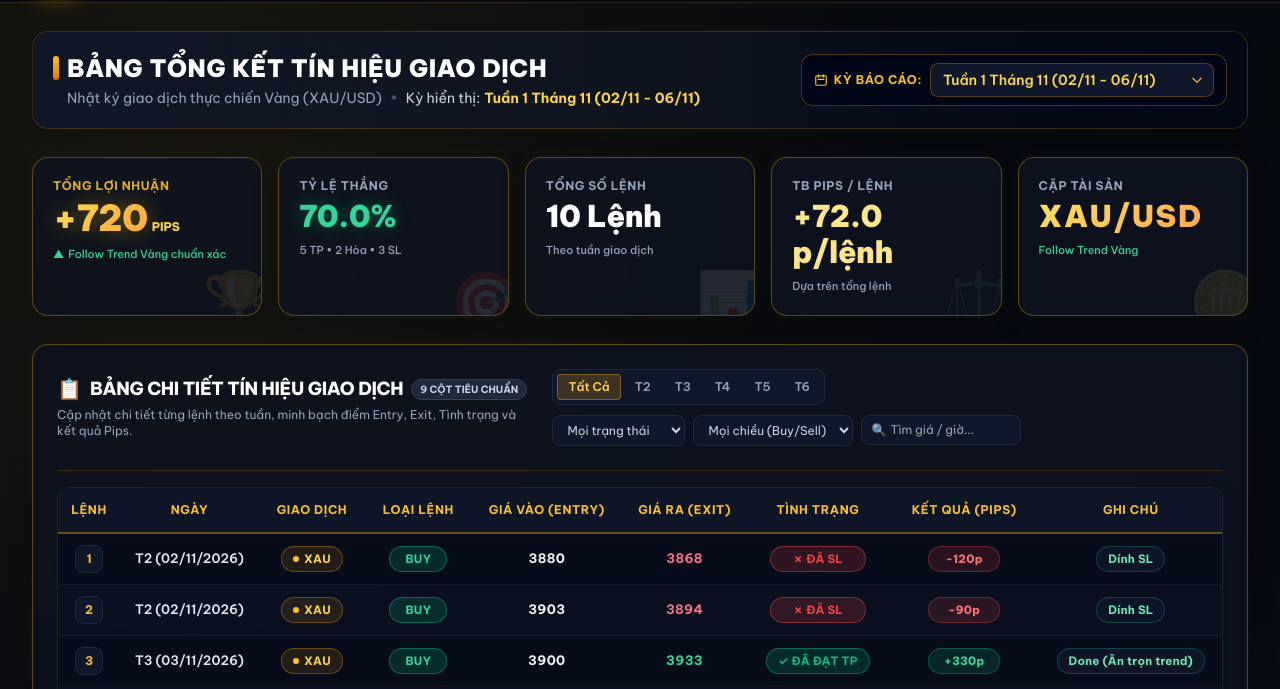
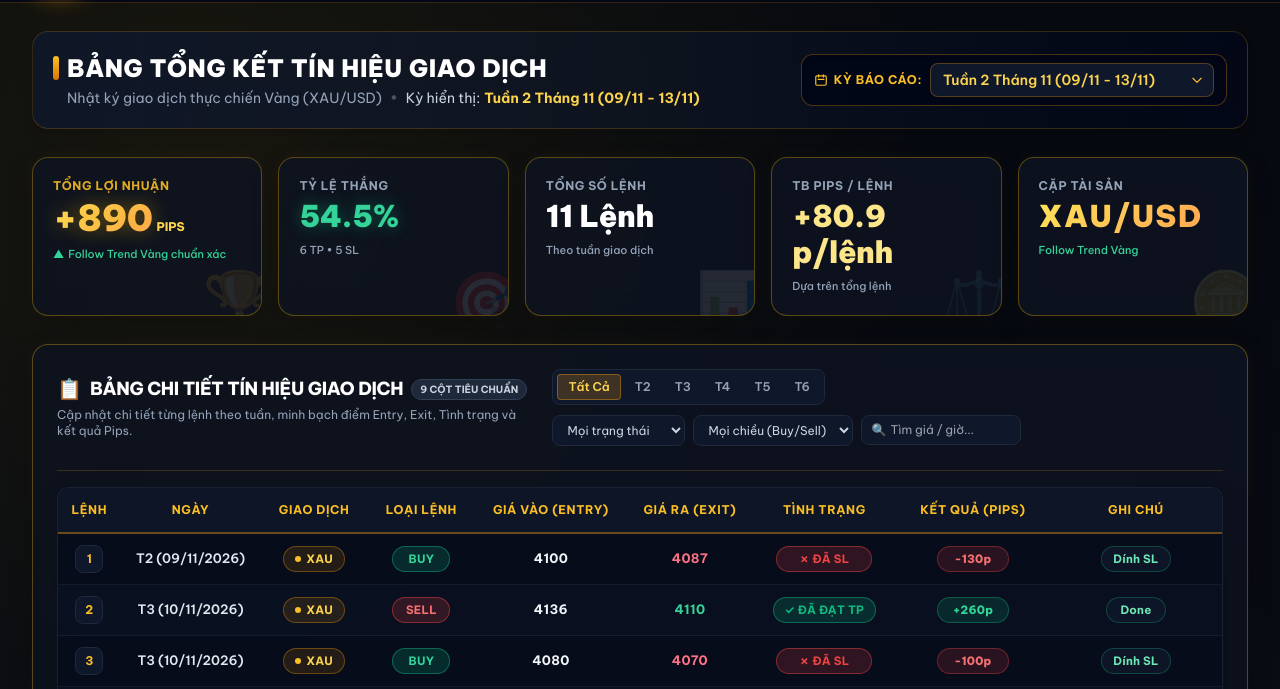
Before and after one commit to tqdung91nguyengiathieu-max/nha-ga-vang-dashboard, a plain HTML site: page index.html in a window 1280 px wide. Shown: the part 111-800 px from the top of the page. Drawn offline with nearby package versions, Linux system fonts and the light colour scheme.

Commit message:
Nhap du lieu ky Tuan 2 Thang 11 (09/11 - 13/11) dat +890 pips

```diff
--- a/app.js
+++ b/app.js
@@ -254,15 +254,33 @@ const DEFAULT_WEEKS = [
       { id: 9, day: 'T6 (06/11/2026)', date: '06/11/2026', time: '13:45', pair: 'XAU', type: 'BUY', entry: '4039', exit: '4069', status: 'ĐÃ ĐẠT TP', pips: 300, note: 'Done (Sóng lớn)', tf: 'M1' },
       { id: 10, day: 'T6 (06/11/2026)', date: '06/11/2026', time: '17:15', pair: 'XAU', type: 'SELL', entry: '4052', exit: '4044', status: 'ĐÃ ĐẠT TP', pips: 80, note: 'Done', tf: 'M1' }
     ]
+  },
+  {
+    id: 'week_2026_11_02',
+    name: 'Tuần 2 Tháng 11 (09/11 - 13/11)',
+    month: '11/2026',
+    orders: [
+      { id: 1, day: 'T2 (09/11/2026)', date: '09/11/2026', time: '09:15', pair: 'XAU', type: 'BUY', entry: '4100', exit: '4087', status: 'ĐÃ SL', pips: -130, note: 'Dính SL', tf: 'M1' },
+      { id: 2, day: 'T3 (10/11/2026)', date: '10/11/2026', time: '09:30', pair: 'XAU', type: 'SELL', entry: '4136', exit: '4110', status: 'ĐÃ ĐẠT TP', pips: 260, note: 'Done', tf: 'M1' },
+      { id: 3, day: 'T3 (10/11/2026)', date: '10/11/2026', time: '13:45', pair: 'XAU', type: 'BUY', entry: '4080', exit: '4070', status: 'ĐÃ SL', pips: -100, note: 'Dính SL', tf: 'M1' },
+      { id: 4, day: 'T3 (10/11/2026)', date: '10/11/2026', time: '16:20', pair: 'XAU', type: 'BUY', entry: '4025', exit: '4065', status: 'ĐÃ ĐẠT TP', pips: 400, note: 'Done (Sóng lớn)', tf: 'M1' },
+      { id: 5, day: 'T4 (11/11/2026)', date: '11/11/2026', time: '09:10', pair: 'XAU', type: 'BUY', entry: '4041', exit: '4066', status: 'ĐÃ ĐẠT TP', pips: 250, note: 'Done', tf: 'M1' },
+      { id: 6, day: 'T4 (11/11/2026)', date: '11/11/2026', time: '13:30', pair: 'XAU', type: 'SELL', entry: '4047', exit: '4054', status: 'ĐÃ SL', pips: -70, note: 'Dính SL', tf: 'M1' },
+      { id: 7, day: 'T4 (11/11/2026)', date: '11/11/2026', time: '17:00', pair: 'XAU', type: 'BUY', entry: '4054', exit: '4064', status: 'ĐÃ ĐẠT TP', pips: 100, note: 'Done', tf: 'M1' },
+      { id: 8, day: 'T5 (12/11/2026)', date: '12/11/2026', time: '14:15', pair: 'XAU', type: 'BUY', entry: '3988', exit: '3980', status: 'ĐÃ SL', pips: -80, note: 'Dính SL', tf: 'M1' },
+      { id: 9, day: 'T6 (13/11/2026)', date: '13/11/2026', time: '09:00', pair: 'XAU', type: 'SELL', entry: '3890', exit: '3897', status: 'ĐÃ SL', pips: -70, note: 'Dính SL', tf: 'M1' },
+      { id: 10, day: 'T6 (13/11/2026)', date: '13/11/2026', time: '13:40', pair: 'XAU', type: 'BUY', entry: '3910', exit: '3920', status: 'ĐÃ ĐẠT TP', pips: 100, note: 'Done', tf: 'M1' },
+      { id: 11, day: 'T6 (13/11/2026)', date: '13/11/2026', time: '17:30', pair: 'XAU', type: 'SELL', entry: '3904', exit: '3881', status: 'ĐÃ ĐẠT TP', pips: 230, note: 'Done', tf: 'M1' }
+    ]
   }
 ];
 
-const STORAGE_KEY = 'NHA_GA_VANG_DATA_14W_FULL';
+const STORAGE_KEY = 'NHA_GA_VANG_DATA_15W_FULL';
 
 // 2. STATE
 let state = {
   weeks: [],
-  currentWeekId: 'week_2026_11_01', // Mặc định mở Tuần 1 Tháng 11 mới nhất
+  currentWeekId: 'week_2026_11_02', // Mặc định mở Tuần 2 Tháng 11 mới nhất
   filterDay: 'ALL',
   filterStatus: 'ALL',
   filterType: 'ALL',
@@ -289,7 +307,8 @@ function loadData() {
     'NHA_GA_VANG_DATA_10W_FULL',
     'NHA_GA_VANG_DATA_11W_FULL',
     'NHA_GA_VANG_DATA_12W_FULL',
-    'NHA_GA_VANG_DATA_13W_FULL'
+    'NHA_GA_VANG_DATA_13W_FULL',
+    'NHA_GA_VANG_DATA_14W_FULL'
   ].forEach(k => {
     try { localStorage.removeItem(k); } catch (e) {}
   });
--- a/index.html
+++ b/index.html
@@ -103,7 +103,7 @@
           <span class="hidden sm:inline text-slate-600">•</span>
           <span class="inline-flex items-center gap-1 text-slate-300">
             <span>Kỳ hiển thị:</span>
-            <strong id="currentWeekTitle" class="text-amber-300 font-bold">Tuần 1 Tháng 11 (02/11 - 06/11)</strong>
+            <strong id="currentWeekTitle" class="text-amber-300 font-bold">Tuần 2 Tháng 11 (09/11 - 13/11)</strong>
           </span>
         </p>
       </div>
@@ -139,7 +139,7 @@
           <span>TỔNG LỢI NHUẬN</span>
         </p>
         <div class="flex items-baseline gap-1 mt-1">
-          <span id="kpiTotalPips" class="text-3xl sm:text-4xl font-black text-gold-gradient glow-gold tabular-nums">+720</span>
+          <span id="kpiTotalPips" class="text-3xl sm:text-4xl font-black text-gold-gradient glow-gold tabular-nums">+890</span>
           <span class="text-xs font-extrabold text-amber-300">PIPS</span>
         </div>
         <p class="text-[11px] text-emerald-400 mt-1.5 sm:mt-2 font-medium flex items-center gap-1">
@@ -152,10 +152,10 @@
         <div class="absolute -right-4 -bottom-4 text-5xl sm:text-6xl opacity-10 text-emerald-400 select-none">🎯</div>
         <p class="text-[10px] sm:text-xs font-bold uppercase tracking-wider text-slate-400 mb-1">TỶ LỆ THẮNG</p>
         <div class="flex items-baseline gap-1 mt-1">
-          <span id="kpiWinRate" class="text-2xl sm:text-3xl font-black text-emerald-400 glow-green tabular-nums">70.0%</span>
+          <span id="kpiWinRate" class="text-2xl sm:text-3xl font-black text-emerald-400 glow-green tabular-nums">54.5%</span>
         </div>
         <p id="kpiWinRateDetail" class="text-[10px] sm:text-[11px] text-slate-400 mt-1.5 sm:mt-2 font-medium">
-          5 TP • 2 Hòa • 3 SL
+          6 TP • 5 SL
         </p>
       </div>
 
@@ -164,7 +164,7 @@
         <div class="absolute -right-4 -bottom-4 text-5xl sm:text-6xl opacity-10 text-cyan-400 select-none">📊</div>
         <p class="text-[10px] sm:text-xs font-bold uppercase tracking-wider text-slate-400 mb-1">TỔNG SỐ LỆNH</p>
         <div class="flex items-baseline gap-1 mt-1">
-          <span id="kpiTotalTrades" class="text-2xl sm:text-3xl font-black text-white tabular-nums">10 Lệnh</span>
+          <span id="kpiTotalTrades" class="text-2xl sm:text-3xl font-black text-white tabular-nums">11 Lệnh</span>
         </div>
         <p class="text-[10px] sm:text-[11px] text-slate-400 mt-1.5 sm:mt-2 font-medium">
           Theo tuần giao dịch
@@ -176,7 +176,7 @@
         <div class="absolute -right-4 -bottom-4 text-5xl sm:text-6xl opacity-10 text-purple-400 select-none">⚖️</div>
         <p class="text-[10px] sm:text-xs font-bold uppercase tracking-wider text-slate-400 mb-1">TB PIPS / LỆNH</p>
         <div class="flex items-baseline gap-1 mt-1">
-          <span id="kpiAvgPips" class="text-2xl sm:text-3xl font-black text-amber-200 tabular-nums">+72.0 p/l</span>
+          <span id="kpiAvgPips" class="text-2xl sm:text-3xl font-black text-amber-200 tabular-nums">+80.9 p/l</span>
         </div>
         <p class="text-[10px] sm:text-[11px] text-slate-400 mt-1.5 sm:mt-2 font-medium">
           Dựa trên tổng lệnh
@@ -285,7 +285,7 @@
                 ⭐ TỔNG CỘNG LỢI NHUẬN TUẦN:
               </td>
               <td class="text-center py-4 px-2">
-                <span id="tableTotalPips" class="pill-total-pips-win tabular-nums">+720 PIPS</span>
+                <span id="tableTotalPips" class="pill-total-pips-win tabular-nums">+890 PIPS</span>
               </td>
               <td class="text-center py-4 px-2 text-xs font-semibold text-emerald-400">
                 ✓ Đã kiểm toán 100%
@@ -376,7 +376,7 @@
               <span class="px-3 py-1 rounded-full bg-amber-500/20 text-amber-300 border border-amber-500/30 text-xs font-bold">
                 BÁO CÁO TUẦN
               </span>
-              <p id="shareWeekTitle" class="text-xs text-slate-300 mt-1 font-semibold">Tuần 1 Tháng 11 (02/11 - 06/11)</p>
+              <p id="shareWeekTitle" class="text-xs text-slate-300 mt-1 font-semibold">Tuần 2 Tháng 11 (09/11 - 13/11)</p>
             </div>
           </div>
 
@@ -384,14 +384,14 @@
           <div class="grid grid-cols-3 gap-4 my-6 text-center">
             <div class="p-4 rounded-xl bg-slate-950/80 border border-amber-500/30">
               <span class="text-[11px] font-bold text-amber-400/90 uppercase block">TỔNG LỢI NHUẬN</span>
-              <div id="shareTotalPips" class="text-3xl sm:text-4xl font-black text-gold-gradient glow-gold tabular-nums mt-1">+720 PIPS</div>
+              <div id="shareTotalPips" class="text-3xl sm:text-4xl font-black text-gold-gradient glow-gold tabular-nums mt-1">+890 PIPS</div>
               <span class="text-[10px] text-emerald-400 font-bold block mt-1">XAU/USD GOLD</span>
             </div>
 
             <div class="p-4 rounded-xl bg-slate-950/80 border border-emerald-500/30">
               <span class="text-[11px] font-bold text-emerald-400 uppercase block">TỶ LỆ THẮNG</span>
-              <div id="shareWinRate" class="text-3xl sm:text-4xl font-black text-emerald-400 glow-green tabular-nums mt-1">70.0%</div>
-              <span id="shareTradesSummary" class="text-[10px] text-slate-400 font-semibold block mt-1">10 Lệnh (5 TP • 2 Hòa • 3 SL)</span>
+              <div id="shareWinRate" class="text-3xl sm:text-4xl font-black text-emerald-400 glow-green tabular-nums mt-1">54.5%</div>
+              <span id="shareTradesSummary" class="text-[10px] text-slate-400 font-semibold block mt-1">11 Lệnh (6 TP • 5 SL)</span>
             </div>
 
             <div class="p-4 rounded-xl bg-slate-950/80 border border-slate-800">
```
Also changed, not shown: 1 other file.
